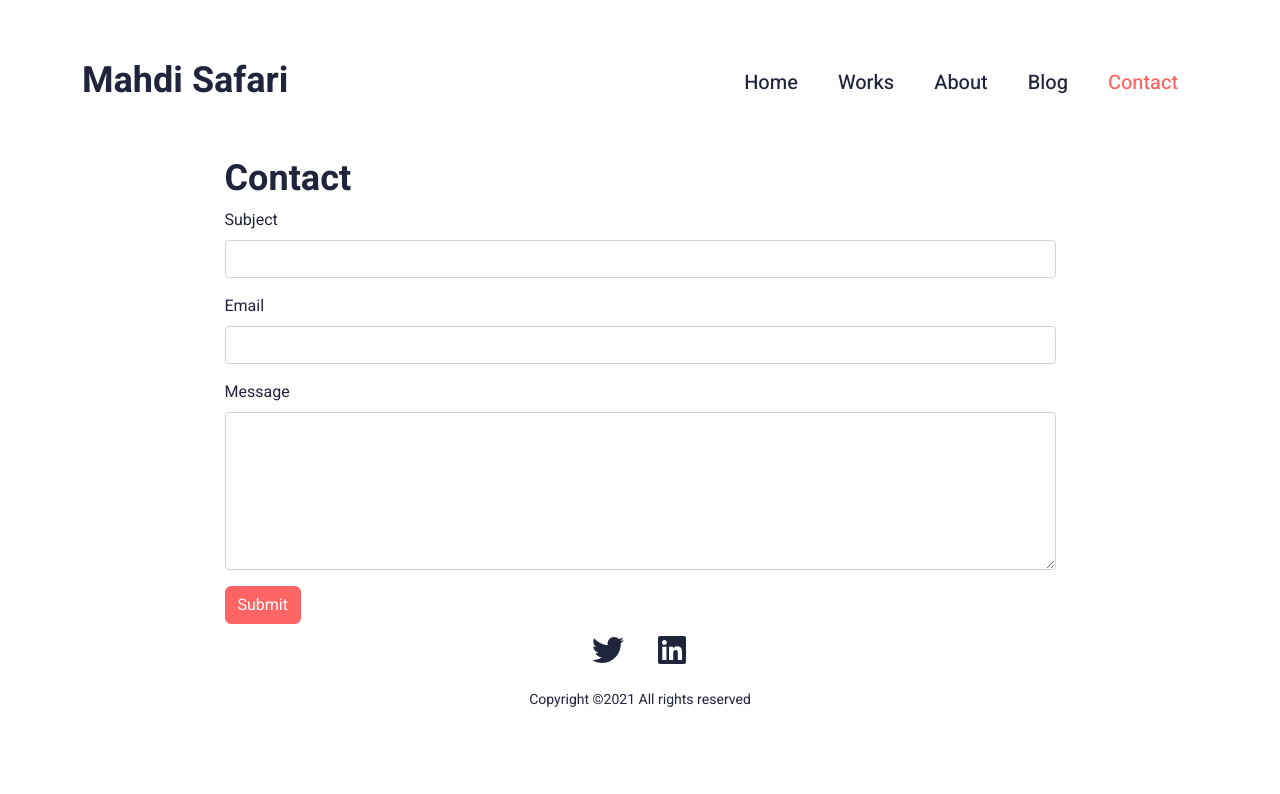
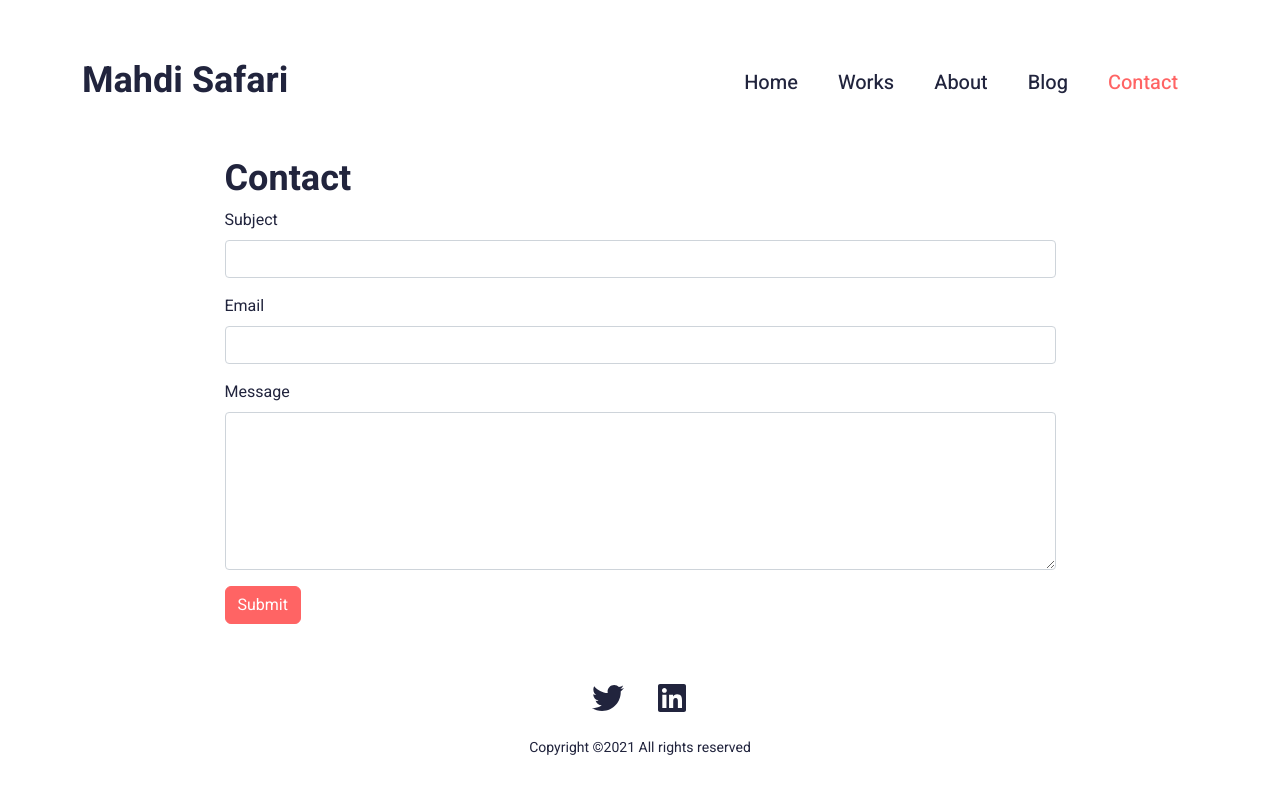
Before and after one commit to meemsafari/personal-website, a React (Create React App) app: page /contact in a window 1280 px wide. Shown: the top 794 px of the page. Built offline with nearby package versions, Linux system fonts and the light colour scheme.

Commit message:
fix layout

```diff
--- a/src/components/Contact/Contact.jsx
+++ b/src/components/Contact/Contact.jsx
@@ -60,7 +60,7 @@ const Contact = () => {
 	return (
 		<Layout>
 			<div className="container">
-				<div className="row justify-content-center mt-5">
+				<div className="row justify-content-center pt-3 pt-md-5 pb-5">
 					<div className="col-12 col-md-9">
 						<h1>
 							Contact
```
